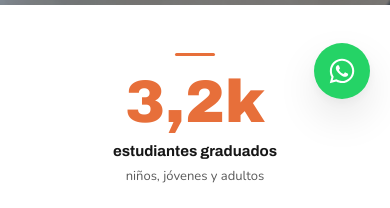
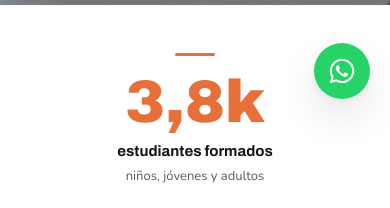
Before and after one commit to 0cciditt/educate-next, a Next.js app: page / in a window 390 px wide. Shown: the part 725-933 px from the top of the page. Built offline with nearby package versions, Linux system fonts and the light colour scheme.

Commit message:
Update landing and winter camp components: modified statistics values and captions for accuracy, added Poland as a new destination in winter camp offerings, and adjusted layout for improved responsiveness across multiple sections.

```diff
--- a/components/landing/stats.tsx
+++ b/components/landing/stats.tsx
@@ -19,17 +19,17 @@ type Stat = {
 const stats: Stat[] = [
   {
     color: "text-navy",
-    value: 12,
+    value: 15,
     smallSuffix: "años",
     sub: "formando estudiantes",
-    caption: "en el Valle del Cauca desde 2014",
+    caption: "en el Valle del Cauca desde 2011",
   },
   {
     color: "text-orange",
-    value: 3.2,
+    value: 3.75,
     decimals: 1,
     bigSuffix: "k",
-    sub: "estudiantes graduados",
+    sub: "estudiantes formados",
     caption: "niños, jóvenes y adultos",
   },
   {
--- a/components/landing/trust-bar.tsx
+++ b/components/landing/trust-bar.tsx
@@ -40,7 +40,7 @@ const items: Item[] = [
   },
   {
     icon: TrophyIcon,
-    title: "12 años en el Valle",
+    title: "15 años en el Valle",
     sub: "3.200 estudiantes formados",
     tile: "bg-yellow-soft",
     accent: "text-yellow-deep",
--- a/components/winter-camp/winter-camp-hero.tsx
+++ b/components/winter-camp/winter-camp-hero.tsx
@@ -133,8 +133,8 @@ export function WinterCampHero() {
               animationDelay: "280ms",
             }}
           >
-            De dos a cuatro semanas viviendo otra cultura en Canadá o Estados
-            Unidos, entre diciembre y enero. Una inmersión total en inglés para
+            De dos a cuatro semanas viviendo otra cultura en Canadá, Estados
+            Unidos o Polonia, entre noviembre y enero. Una inmersión total en inglés para
             niños y jóvenes desde los 10 años.
           </p>
 
--- a/components/winter-camp/winter-camp-international.tsx
+++ b/components/winter-camp/winter-camp-international.tsx
@@ -25,6 +25,16 @@ const destinations: Destination[] = [
     flag: "/flags/Flag-of-the-United-States.svg",
     tagline: "Cultura, deporte y liderazgo.",
     body: "Alianzas con campamentos de invierno en la costa este y oeste de EE. UU. Inmersión total en inglés combinando deporte de nieve, cultura y vida en comunidad.",
+    meta: [
+      { label: "Duración", value: "2–4 semanas" },
+      { label: "Idioma", value: "Inglés" },
+    ],
+  },
+  {
+    country: "Polonia",
+    flag: "/flags/Flag-of-Poland.svg",
+    tagline: "Europa central, en inglés.",
+    body: "Convenios con campamentos de invierno en Polonia para vivir el inglés en un entorno europeo seguro, lleno de historia, nieve y nuevas amistades internacionales.",
     meta: [
       { label: "Duración", value: "2–4 semanas" },
       { label: "Idioma", value: "Inglés" },
@@ -63,7 +73,7 @@ export function WinterCampInternational() {
               <br />
               instituciones aliadas
               <br />
-              en dos países.
+              en tres países.
             </h2>
           </div>
           <p className="text-lg leading-relaxed text-white/85 lg:max-w-[480px]">
@@ -74,7 +84,7 @@ export function WinterCampInternational() {
           </p>
         </div>
 
-        <div className="grid gap-6 sm:grid-cols-2">
+        <div className="grid gap-6 sm:grid-cols-2 lg:grid-cols-3">
           {destinations.map((d) => (
             <article
               key={d.country}
--- a/components/winter-camp/winter-camp-zigzag.tsx
+++ b/components/winter-camp/winter-camp-zigzag.tsx
@@ -40,8 +40,8 @@ const rows: Row[] = [
     bullets: [
       { label: "Duración", value: "2 a 4 semanas" },
       { label: "Modalidad", value: "Inmersión internacional" },
-      { label: "Países", value: "Canadá y EE. UU." },
-      { label: "Temporada", value: "Diciembre–enero" },
+      { label: "Países", value: "Canadá, EE. UU. y Polonia" },
+      { label: "Temporada", value: "Noviembre – Enero" },
     ],
     imageLabel: "INMERSIÓN DE INVIERNO",
     imageTone: "navy",
```
